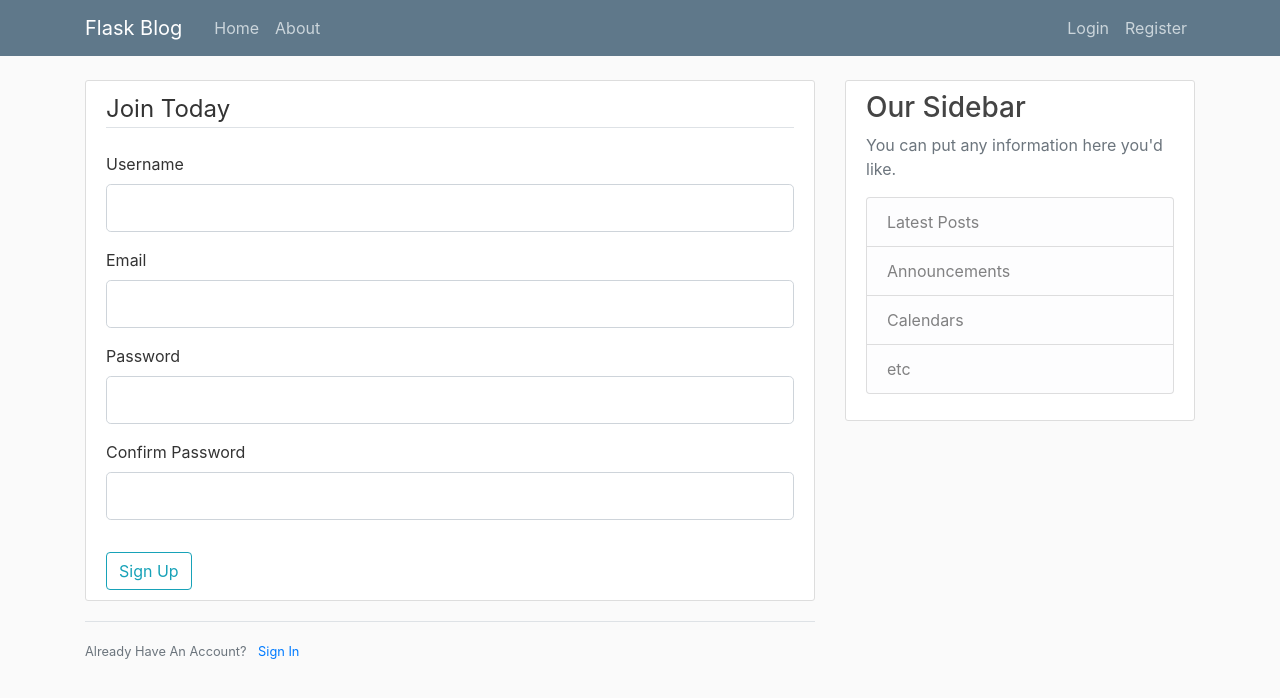
After one commit to kontained/flasktutorial, a Flask app: page /register in a window 1280 px wide. The commit adds this page. Shown: the top 698 px of the page. Run offline with Flask 2, Linux system fonts and the light colour scheme; some libraries are stand-ins or nearby versions.

Commit message:
Added login and register forms, implemented validation checking for those forms, changed hard coded links in navigation.html to use url_for.

```diff
--- a/application.py
+++ b/application.py
@@ -1,5 +1,8 @@
-from flask import Flask, render_template, url_for
+from flask import Flask, render_template, url_for, flash, redirect
+from forms import RegistrationForm, LoginForm
 app = Flask(__name__)
+
+app.config['SECRET_KEY'] = 'd13ec20617d521687ae10b478342b8ad'
 
 posts = [
     {
@@ -16,6 +19,7 @@ posts = [
     }
 ]
 
+
 @app.route('/')
 @app.route('/home')
 def home():
@@ -25,3 +29,28 @@ def home():
 @app.route('/about')
 def about():
     return render_template('about.html', title='About')
+
+
+@app.route('/register', methods=['GET', 'POST'])
+def register():
+    form = RegistrationForm()
+
+    if form.validate_on_submit():
+        flash(f'Account created for {form.username.data}!', 'success')
+        return redirect(url_for('home'))
+
+    return render_template('register.html', title='Register', form=form)
+
+
+@app.route('/login', methods=['GET', 'POST'])
+def login():
+    form = LoginForm()
+
+    if form.validate_on_submit():
+        if form.email.data == 'admin@blog.com' and form.password.data == 'password':
+            flash(f'You have been logged in!', 'success')
+            return redirect(url_for('home'))
+        else:
+            flash('Login Unsuccessful. Please try again.', 'danger')
+
+    return render_template('login.html', title='Login', form=form)
--- /dev/null
+++ b/forms.py
@@ -0,0 +1,27 @@
+from flask_wtf import FlaskForm
+from wtforms import StringField, PasswordField, SubmitField, BooleanField
+from wtforms.validators import DataRequired, Length, Email, EqualTo
+
+
+class RegistrationForm(FlaskForm):
+    username = StringField('Username', validators=[
+                           DataRequired(), Length(min=2, max=30)])
+
+    email = StringField('Email', validators=[DataRequired(), Email()])
+
+    password = PasswordField('Password', validators=[DataRequired()])
+
+    confirm_password = PasswordField('Confirm Password', validators=[
+                                     DataRequired(), EqualTo('password')])
+
+    submit = SubmitField('Sign Up')
+
+
+class LoginForm(FlaskForm):
+    email = StringField('Email', validators=[DataRequired(), Email()])
+
+    password = PasswordField('Password', validators=[DataRequired()])
+
+    remember = BooleanField('Remember Me')
+
+    submit = SubmitField('Login')
--- a/templates/layout.html
+++ b/templates/layout.html
@@ -15,6 +15,15 @@
     <main role="main" class="container">
         <div class="row">
             <div class="col-md-8">
+                {% with messages = get_flashed_messages(with_categories=true) %}
+                    {% if messages %}
+                        {% for category, message in messages %}
+                            <div class="alert alert-{{ category }}">
+                                {{ message }}
+                            </div>
+                        {% endfor %}
+                    {% endif %}
+                {% endwith %}
                 {% block content %}{% endblock %}
             </div>
             {% include 'sidebar.html' %}
--- a/templates/navigation.html
+++ b/templates/navigation.html
@@ -8,13 +8,13 @@
             </button>
             <div class="collapse navbar-collapse" id="navbarToggle">
                 <div class="navbar-nav mr-auto">
-                    <a class="nav-item nav-link" href="/">Home</a>
-                    <a class="nav-item nav-link" href="/about">About</a>
+                    <a class="nav-item nav-link" href="{{ url_for('home') }}">Home</a>
+                    <a class="nav-item nav-link" href="{{ url_for('about') }}">About</a>
                 </div>
                 <!-- Navbar Right Side -->
                 <div class="navbar-nav">
-                    <a class="nav-item nav-link" href="/login">Login</a>
-                    <a class="nav-item nav-link" href="/register">Register</a>
+                    <a class="nav-item nav-link" href="{{ url_for('login') }}">Login</a>
+                    <a class="nav-item nav-link" href="{{ url_for('register') }}">Register</a>
                 </div>
             </div>
         </div>
--- /dev/null
+++ b/templates/register.html
@@ -0,0 +1,72 @@
+{% extends 'layout.html' %}
+{% block content %}
+<div class="content-section">
+    <form method="POST" action="">
+        {{ form.hidden_tag() }}
+        <fieldset class="form-group">
+            <legend class="border-bottom mb-4">Join Today</legend>
+            <div class="form-group">
+                {{ form.username.label(class="form-control-label") }}
+
+                {% if form.username.errors %}
+                {{ form.username(class="form-control form-control-lg is-invalid")}}
+                <div class="invalid-feedback">
+                    {% for error in form.username.errors %}
+                    <span>{{ error }}</span>
+                    {% endfor %}
+                </div>
+                {% else %}
+                {{ form.username(class="form-control form-control-lg")}}
+                {% endif %}
+            </div>
+            <div class="form-group">
+                {{ form.email.label(class="form-control-label") }}
+                {% if form.email.errors %}
+                {{ form.email(class="form-control form-control-lg is-invalid")}}
+                <div class="invalid-feedback">
+                    {% for error in form.email.errors %}
+                    <span>{{ error }}</span>
+                    {% endfor %}
+                </div>
+                {% else %}
+                {{ form.email(class="form-control form-control-lg")}}
+                {% endif %}
+            </div>
+            <div class="form-group">
+                {{ form.password.label(class="form-control-label") }}
+                {% if form.password.errors %}
+                {{ form.password(class="form-control form-control-lg is-invalid")}}
+                <div class="invalid-feedback">
+                    {% for error in form.password.errors %}
+                    <span>{{ error }}</span>
+                    {% endfor %}
+                </div>
+                {% else %}
+                {{ form.password(class="form-control form-control-lg")}}
+                {% endif %}
+            </div>
+            <div class="form-group">
+                {{ form.confirm_password.label(class="form-control-label") }}
+                {% if form.confirm_password.errors %}
+                {{ form.confirm_password(class="form-control form-control-lg is-invalid")}}
+                <div class="invalid-feedback">
+                    {% for error in form.confirm_password.errors %}
+                    <span>{{ error }}</span>
+                    {% endfor %}
+                </div>
+                {% else %}
+                {{ form.confirm_password(class="form-control form-control-lg")}}
+                {% endif %}
+            </div>
+        </fieldset>
+        <div class="form_group">
+            {{ form.submit(class="btn btn-outline-info") }}
+        </div>
+    </form>
+</div>
+<div class="border-top pt-3">
+    <small class="text-muted">
+        Already Have An Account? <a class="ml-2" href="{{ url_for('login') }}">Sign In</a>
+    </small>
+</div>
+{% endblock content %}
```
Also changed, not shown: templates/login.html (added, +52 -0 lines).
